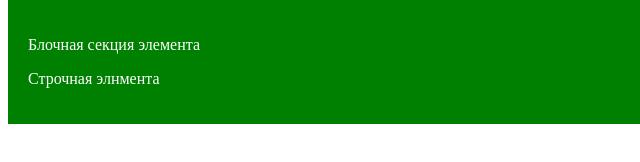
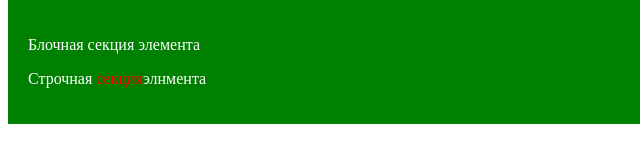
Before and after one commit to Bogdanopedia/Bogdanopedia.github.io, a plain HTML site: page index.html in a window 1280 px wide. Shown: the part 128-290 px from the top of the page, 0-640 px from the left. Drawn offline with Linux system fonts and the light colour scheme.

Commit message:
Задание 2 обнова 2 дубль 2

```diff
--- a/index.html
+++ b/index.html
@@ -40,7 +40,7 @@
 <hr />
 <div style="background-color:green; color:white;padding: 20px;">
 	<p>Блочная секция элемента</p>
-	<p>Строчная <span style="color: red"></span>элнмента</p>
+	<p>Строчная <span style="color: red">секция</span>элнмента</p>
 
 </div>
 </body>
```
